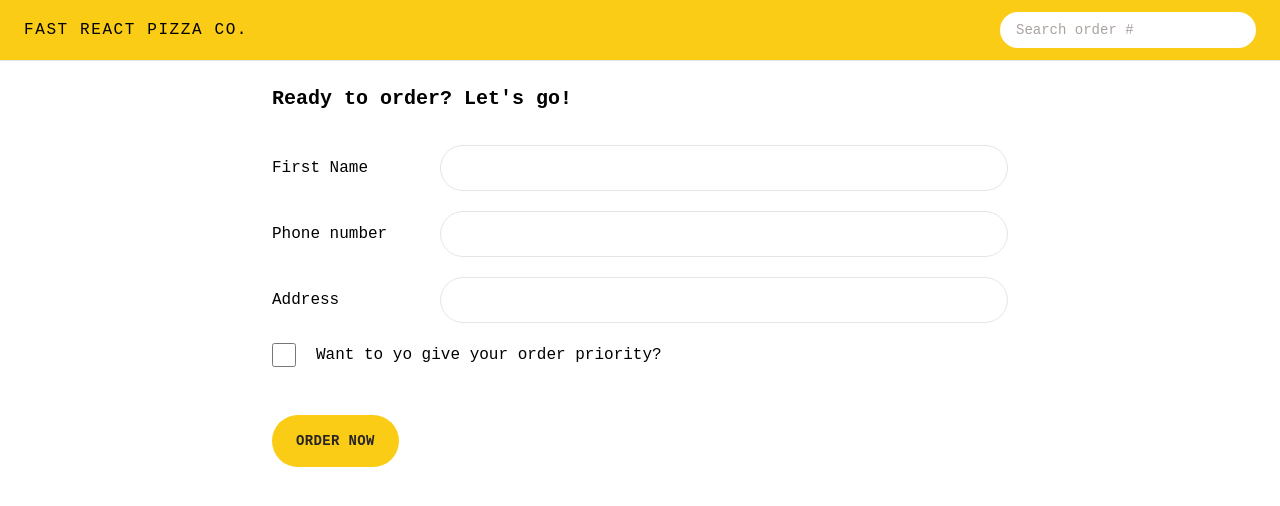
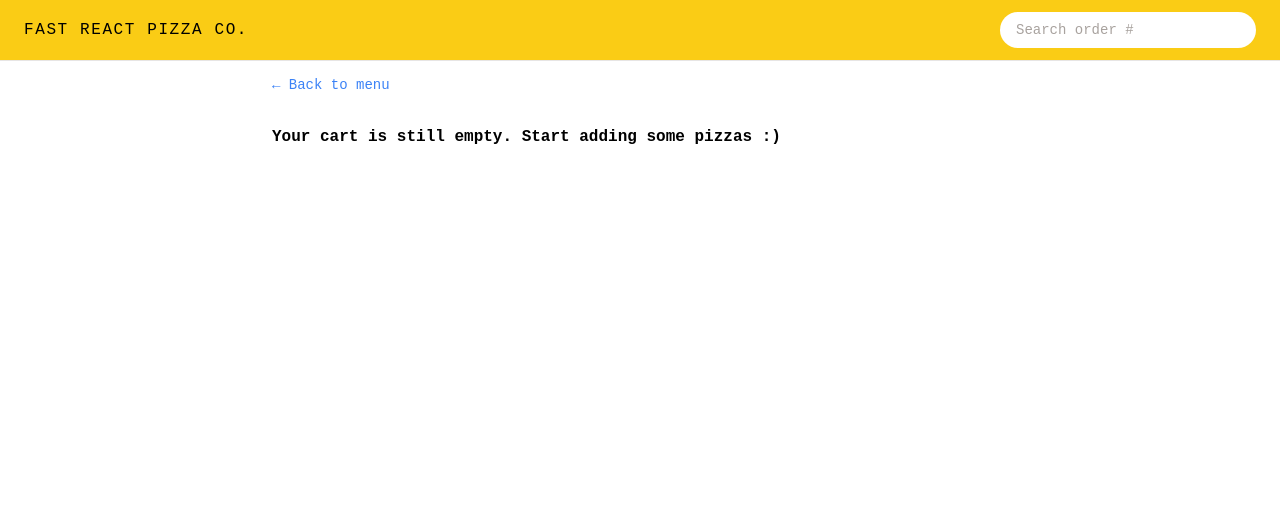
Before and after one commit to zana-abdollahpour/fast-react-pizza, a React app: page /order/new in a window 1280 px wide. Shown: the top 506 px of the page. Built offline with nearby package versions, Linux system fonts and the light colour scheme; the HTML template or start-up script is replaced by a standard one.

Commit message:
implement placing orders

```diff
--- a/src/features/order/CreateOrder.jsx
+++ b/src/features/order/CreateOrder.jsx
@@ -1,10 +1,16 @@
+import { useState } from "react";
 import { Form, redirect, useActionData, useNavigation } from "react-router-dom";
 import { useSelector } from "react-redux";
 
+import store from "../../store";
 import { getUsername } from "../user/userSlice";
+import { clearCart, getCart, getTotalCartPrice } from "../cart/cartSlice";
 
 import { createOrder } from "../../services/apiRestaurant";
+import { formatCurrency } from "../../utils/helpers";
+
 import Button from "../../ui/Button";
+import EmptyCart from "../cart/EmptyCart";
 
 // https://uibakery.io/regex-library/phone-number
 const isValidPhone = (str) =>
@@ -12,59 +18,42 @@ const isValidPhone = (str) =>
     str,
   );
 
-const fakeCart = [
-  {
-    pizzaId: 12,
-    name: "Mediterranean",
-    quantity: 2,
-    unitPrice: 16,
-    totalPrice: 32,
-  },
-  {
-    pizzaId: 6,
-    name: "Vegetale",
-    quantity: 1,
-    unitPrice: 13,
-    totalPrice: 13,
-  },
-  {
-    pizzaId: 11,
-    name: "Spinach and Mushroom",
-    quantity: 1,
-    unitPrice: 15,
-    totalPrice: 15,
-  },
-];
-
 function CreateOrder() {
+  const [withPriority, setWithPriority] = useState(false);
   const username = useSelector(getUsername);
   const navigation = useNavigation();
   const isSubmitting = navigation.state === "submitting";
-  // const [withPriority, setWithPriority] = useState(false);
   const formErrors = useActionData();
 
-  const cart = fakeCart;
+  const cart = useSelector(getCart);
+  const totalCartPrice = useSelector(getTotalCartPrice);
+  const priorityPrice = withPriority ? totalCartPrice * 0.2 : 0;
+  const totalPrice = totalCartPrice + priorityPrice;
+
+  if (!cart.length) return <EmptyCart />;
 
   return (
     <div className="px-4 py-6">
-      <h2 className="mb-8 text-xl font-semibold">Ready to order? Let's go!</h2>
+      <h2 className="mb-8 text-xl font-semibold">
+        Ready to order? Let&apos;s go!
+      </h2>
 
       <Form method="POST">
         <div className="mb-5 flex flex-col gap-2 sm:flex-row sm:items-center">
           <label className="sm:basis-40">First Name</label>
-          <input className="input grow" type="text" name="customer" required />
+          <input
+            className="input grow"
+            defaultValue={username}
+            type="text"
+            name="customer"
+            required
+          />
         </div>
 
         <div className="mb-5 flex flex-col gap-2 sm:flex-row sm:items-center">
           <label className="sm:basis-40">Phone number</label>
           <div className="grow">
-            <input
-              className="input w-full"
-              type="tel"
-              name="phone"
-              defaultValue={username}
-              required
-            />
+            <input className="input w-full" type="tel" name="phone" required />
             {formErrors?.phone && (
               <p className="mt-2 rounded-md bg-red-100 p-2 text-xs text-red-700">
                 {formErrors.phone}
@@ -91,8 +80,8 @@ function CreateOrder() {
             type="checkbox"
             name="priority"
             id="priority"
-            // value={withPriority}
-            // onChange={(e) => setWithPriority(e.target.checked)}
+            value={withPriority}
+            onChange={(e) => setWithPriority(e.target.checked)}
           />
           <label className="font-medium" htmlFor="priority">
             Want to yo give your order priority?
@@ -102,7 +91,9 @@ function CreateOrder() {
         <div>
           <input type="hidden" name="cart" value={JSON.stringify(cart)} />
           <Button disabled={isSubmitting} type="primary">
-            {isSubmitting ? "Placing Order..." : "Order now"}
+            {isSubmitting
+              ? "Placing Order..."
+              : `Order now from ${formatCurrency(totalPrice)}`}
           </Button>
         </div>
       </Form>
@@ -110,13 +101,14 @@ function CreateOrder() {
   );
 }
 
+// eslint-disable-next-line react-refresh/only-export-components
 export async function action({ request }) {
   const formData = await request.formData();
   const data = Object.fromEntries(formData);
   const order = {
     ...data,
     cart: JSON.parse(data.cart),
-    priority: data.priority === "on",
+    priority: data.priority === "true",
   };
   const errors = {};
   if (!isValidPhone(order.phone))
@@ -125,6 +117,9 @@ export async function action({ request }) {
   if (Object.keys(errors).length > 0) return errors;
 
   const newOrder = await createOrder(order);
+
+  store.dispatch(clearCart());
+
   return redirect(`/order/${newOrder.id}`);
 }
 
--- a/src/features/order/Order.jsx
+++ b/src/features/order/Order.jsx
@@ -25,7 +25,7 @@ function Order() {
   const deliveryIn = calcMinutesLeft(estimatedDelivery);
 
   return (
-    <div className="space-x-8 px-4 py-6">
+    <div className="space-y-8 px-4 py-6">
       <div className="flex flex-wrap items-center justify-between gap-2">
         <h2 className="text-xl font-semibold">Order #{id} Status</h2>
 
@@ -54,7 +54,7 @@ function Order() {
 
       <ul className="divide-y divide-stone-200 border-y">
         {cart.map((item) => (
-          <OrderItem key={item.id} item={item} />
+          <OrderItem key={item.pizzaId} item={item} />
         ))}
       </ul>
 
```
